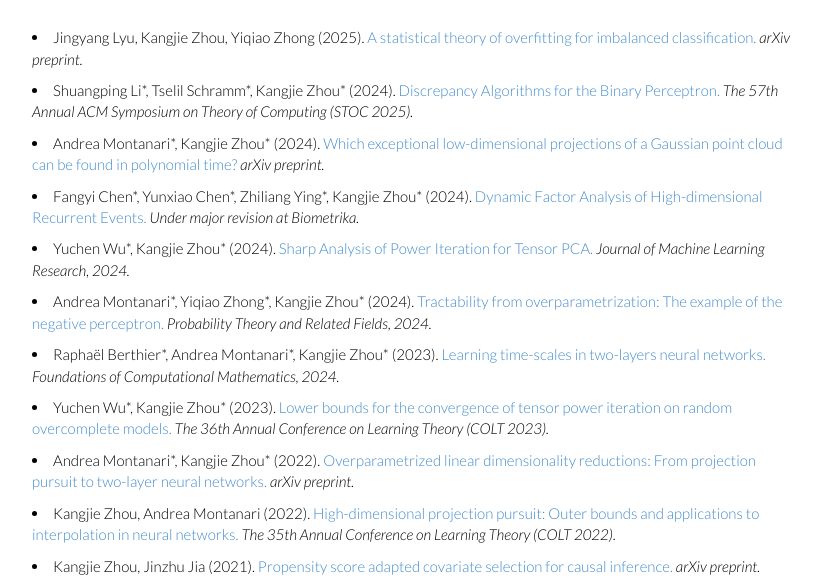
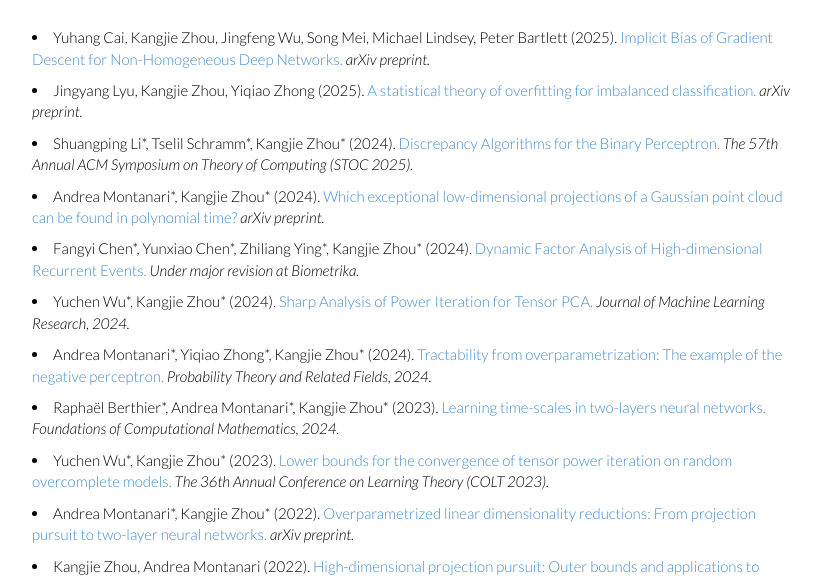
Before and after one commit to kangjie287/kangjie287.github.io, a plain HTML site: page research.html in a window 1280 px wide. Shown: the part 519-1100 px from the top of the page, without its empty margins (223-1056 px from the left). Drawn offline with nearby package versions, Linux system fonts and the light colour scheme.

Commit message:
Update research.html

```diff
--- a/research.html
+++ b/research.html
@@ -66,6 +66,11 @@
         <div class="page-header">
                 <h2>Publications and preprints</h2><h2>
             </h2></div>
+	<p>
+                </p><li> Yuhang Cai, Kangjie Zhou, Jingfeng Wu, Song Mei, Michael Lindsey, Peter Bartlett (2025).
+                    <a href="https://arxiv.org/abs/2502.16075">Implicit Bias of Gradient Descent for Non-Homogeneous Deep Networks.</a>
+		    <em>arXiv preprint.</em>
+                <p></p>
 	<p>
                 </p><li> Jingyang Lyu, Kangjie Zhou, Yiqiao Zhong (2025).
                     <a href="https://arxiv.org/abs/2502.11323">A statistical theory of overfitting for imbalanced classification.</a>
```
